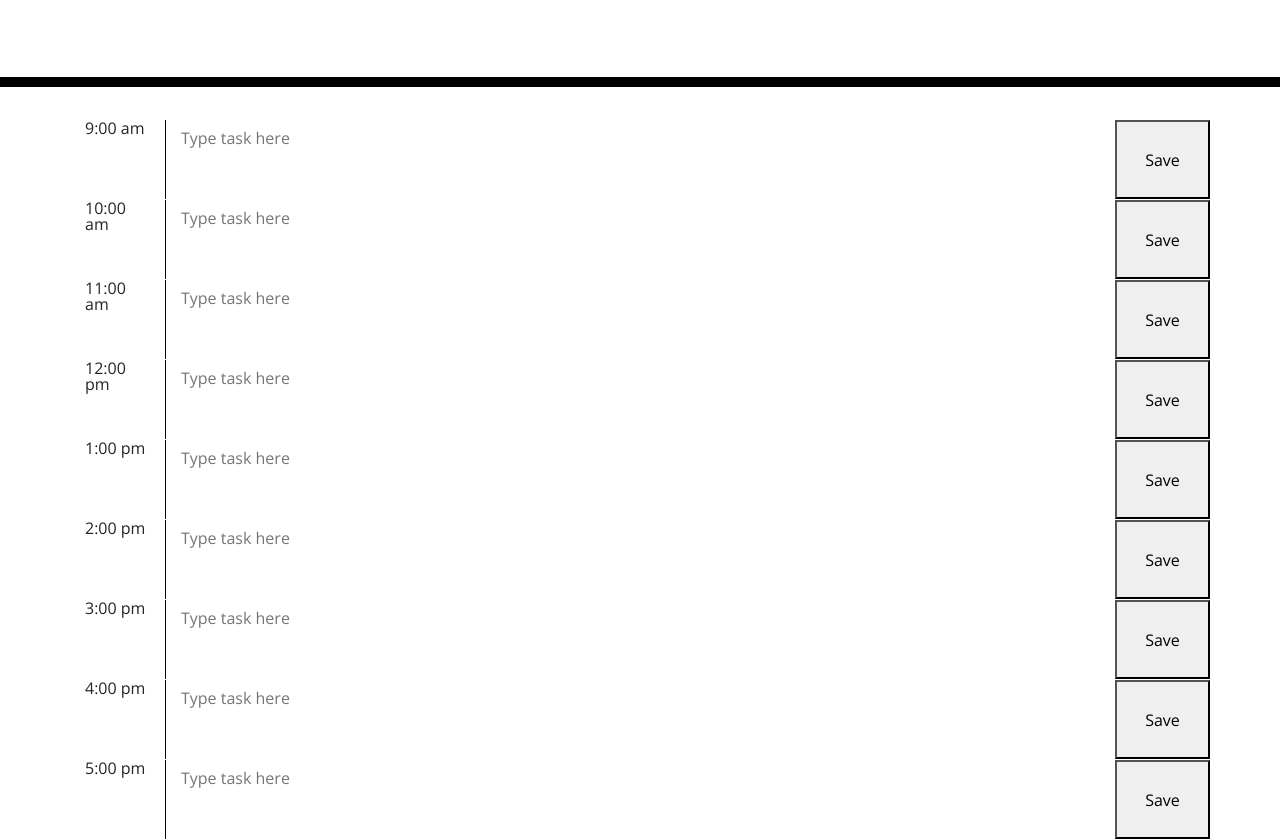
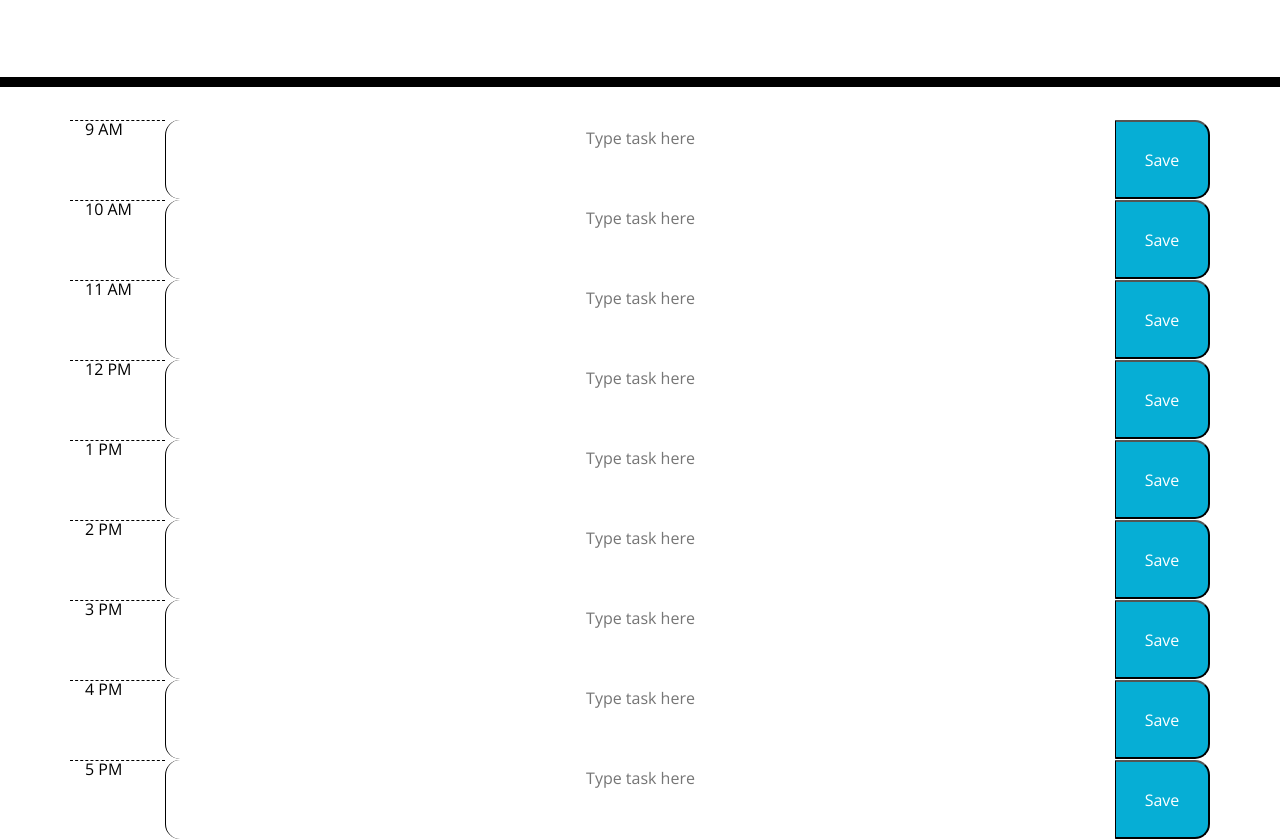
Before and after one commit to roomsiejones/day_scheduler, a plain HTML site: page index.html in a window 1280 px wide. Shown: the part 181-1020 px from the top of the page. Drawn offline with nearby package versions, Linux system fonts and the light colour scheme.

Commit message:
added some of the classes referenced on the styling sheet to the html using common sense applications

```diff
--- a/index.html
+++ b/index.html
@@ -33,57 +33,60 @@
 
       <div class="row">
           <!-- Using column specifiers from bootstrap, placed my divs 1st col, next 10, then last 1 -->
-          <div class="col-1">9:00 am</div>
-          <textarea class= "col-10" id="" placeholder = "Type task here"></textarea>
-          <button class= "col-1">Save</button>
+          <div class="col-1 hour">9 AM</div>
+          <!-- Used textarea so that user can fill it in with text values and a placeholder to tell user what to do with blank value -->
+          <textarea class= "col-10 time-block" id="" placeholder = "Type task here"></textarea>
+          <!-- Used button to tell user how to save the value -->
+          <button class= "col-1 saveBtn">Save</button>
       </div>
 
       <div class="row">
-        <div class="col-1">10:00 am</div>
-        <textarea class= "col-10" id="" placeholder = "Type task here"></textarea>
-        <button class= "col-1">Save</button>
+          <!-- Assumed time-block class from stylings went with my block of text, hour class went with the hour, and savebtn belonged on the button  -->
+        <div class="col-1 hour">10 AM</div>
+        <textarea class= "col-10 time-block" id="" placeholder = "Type task here"></textarea>
+        <button class= "col-1 saveBtn">Save</button>
     </div>
 
     <div class="row">
-        <div class="col-1">11:00 am</div>
-        <textarea class= "col-10" id="" placeholder = "Type task here"></textarea>
-        <button class= "col-1">Save</button>
+        <div class="col-1 hour">11 AM</div>
+        <textarea class= "col-10 time-block" id="" placeholder = "Type task here"></textarea>
+        <button class= "col-1 saveBtn">Save</button>
     </div>
 
     <div class="row">
-        <div class="col-1">12:00 pm</div>
-        <textarea class= "col-10" id="" placeholder = "Type task here"></textarea>
-        <button class= "col-1">Save</button>
+        <div class="col-1 hour">12 PM</div>
+        <textarea class= "col-10 time-block" id="" placeholder = "Type task here"></textarea>
+        <button class= "col-1 saveBtn">Save</button>
     </div>
 
     <div class="row">
-        <div class="col-1">1:00 pm</div>
-        <textarea class= "col-10" id="" placeholder = "Type task here"></textarea>
-        <button class= "col-1">Save</button>
+        <div class="col-1 hour">1 PM</div>
+        <textarea class= "col-10 time-block" id="" placeholder = "Type task here"></textarea>
+        <button class= "col-1 saveBtn">Save</button>
     </div>
 
     <div class="row">
-        <div class="col-1">2:00 pm</div>
-        <textarea class= "col-10" id="" placeholder = "Type task here"></textarea>
-        <button class= "col-1">Save</button>
+        <div class="col-1 hour">2 PM</div>
+        <textarea class= "col-10 time-block" id="" placeholder = "Type task here"></textarea>
+        <button class= "col-1 saveBtn">Save</button>
     </div>
 
     <div class="row">
-        <div class="col-1">3:00 pm</div>
-        <textarea class= "col-10" id="" placeholder = "Type task here"></textarea>
-        <button class= "col-1">Save</button>
+        <div class="col-1 hour">3 PM</div>
+        <textarea class= "col-10 time-block" id="" placeholder = "Type task here"></textarea>
+        <button class= "col-1 saveBtn">Save</button>
     </div>
 
     <div class="row">
-        <div class="col-1">4:00 pm</div>
-        <textarea class= "col-10" id="" placeholder = "Type task here"></textarea>
-        <button class= "col-1">Save</button>
+        <div class="col-1 hour">4 PM</div>
+        <textarea class= "col-10 time-block" id="" placeholder = "Type task here"></textarea>
+        <button class= "col-1 saveBtn">Save</button>
     </div>
 
     <div class="row">
-        <div class="col-1">5:00 pm</div>
-        <textarea class= "col-10" id="" placeholder = "Type task here"></textarea>
-        <button class= "col-1">Save</button>
+        <div class="col-1 hour">5 PM</div>
+        <textarea class= "col-10 time-block" id="" placeholder = "Type task here"></textarea>
+        <button class= "col-1 saveBtn">Save</button>
     </div>
 
 
```
